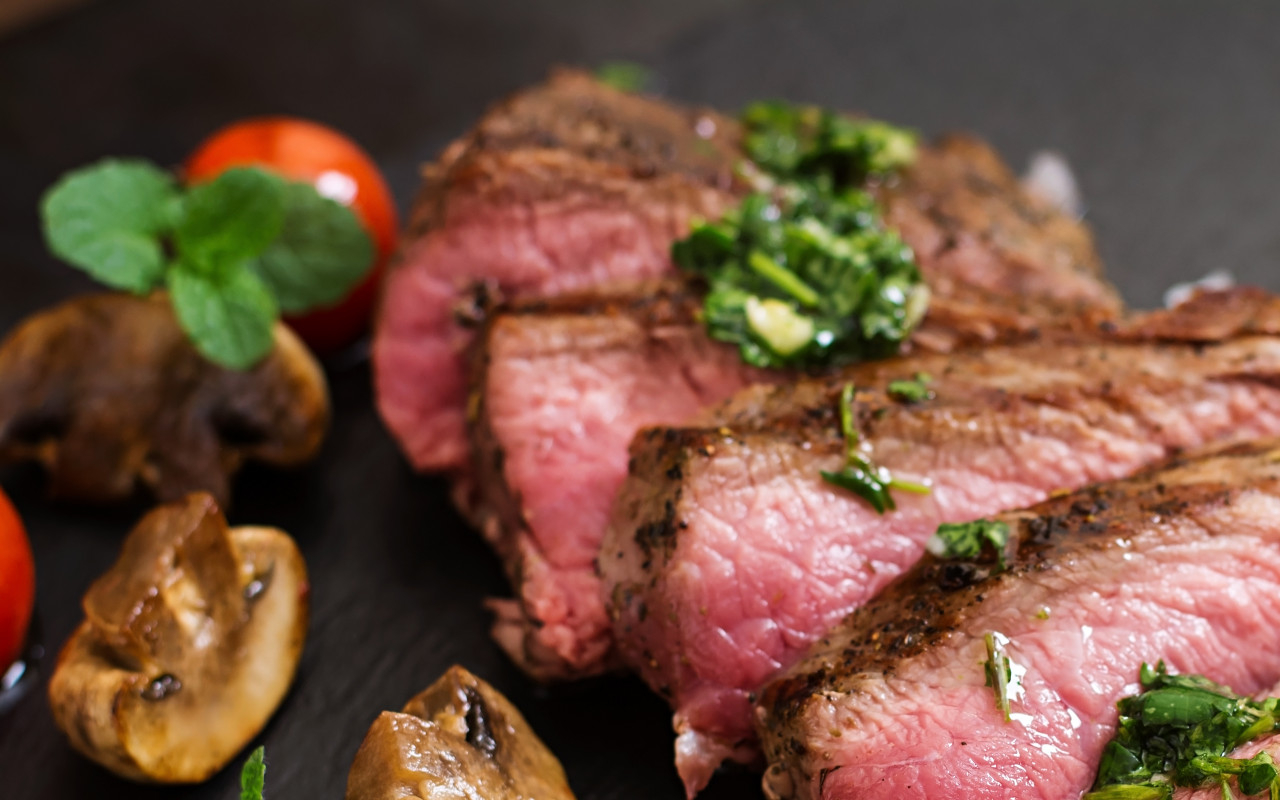
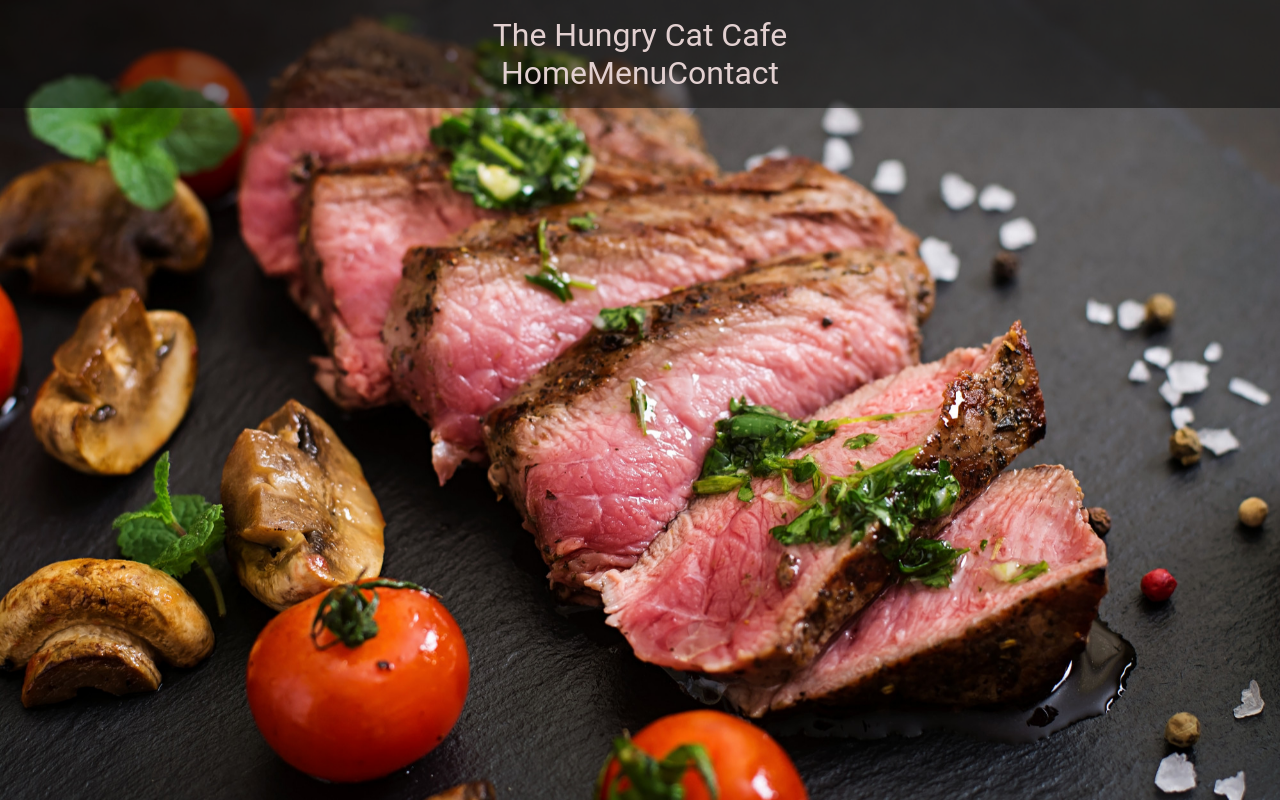
Before and after one commit to miguelgmpriv/restaurant-page, a website built with webpack: page dist/index.html in a window 1280 px wide. Built offline with nearby package versions, Linux system fonts and the light colour scheme.

Commit message:
Add menu links using js

```diff
--- a/src/index.js
+++ b/src/index.js
@@ -1,10 +1,36 @@
 import './styles.css';
-import background from './background.jpg';
-
-
-console.log('hello')
-console.log('test')
 
 const mainContainer = document.createElement('div')
 mainContainer.classList.add('container');
 document.body.appendChild(mainContainer);
+
+
+const pageHeader = (() => {
+    const linkArray = ['home','menu','contact']
+    const header = document.createElement('div');
+    const navBar = document.createElement('ul');
+
+    linkArray.forEach(element => {
+        const li = document.createElement('li');
+        li.textContent = element[0].toUpperCase() + element.slice(1);
+        li.id = element;
+        navBar.appendChild(li);
+    })
+/*     const homeLink = document.createElement('li');
+    const menuLink = document.createElement('li');
+    const contactLink = document.createElement('li');
+ */
+    header.classList.add('header');
+
+    header.textContent = 'The Hungry Cat Cafe';
+/*     homeLink.textContent = 'Home';
+    menuLink.textContent = 'Menu';
+    contactLink.textContent = 'Contact';
+
+    navBar.appendChild(homeLink);
+    navBar.appendChild(menuLink);
+    navBar.appendChild(contactLink); */
+
+    mainContainer.appendChild(header);
+    header.appendChild(navBar);
+})();
--- a/src/styles.css
+++ b/src/styles.css
@@ -3,14 +3,30 @@
    padding: 0;
    margin: 0;
 }
+ul {
+    display: flex;
+    list-style-type: none;
+}
+
+@import url('https://fonts.googleapis.com/css2?family=Lato&family=Roboto:wght@300&display=swap');
 
 .container{
     width: 100vw;
     height: 100vh;
-    background: url('./background.jpg');
+    background: url('./background.jpg') no-repeat center fixed;
+    background-size: cover;
 }
 .header{
+    display: flex;
+    flex-direction: column;
+    justify-content: center;
+    align-items: center;
+    font-family: 'Roboto', sans-serif;
+    font-size: xx-large;
+    color: rgb(226, 208, 208);
 
+    background-color: rgba(10, 10, 10, 0.541);
+    padding: 1rem;
 }
 .footer{
 
```
